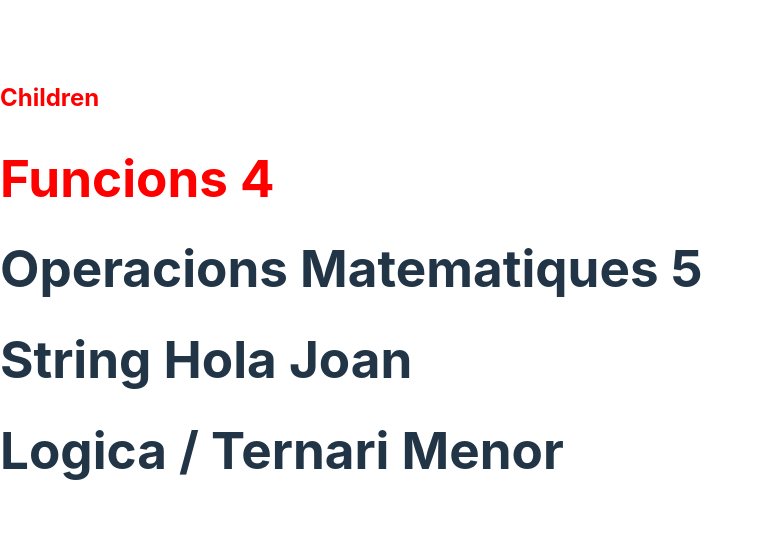
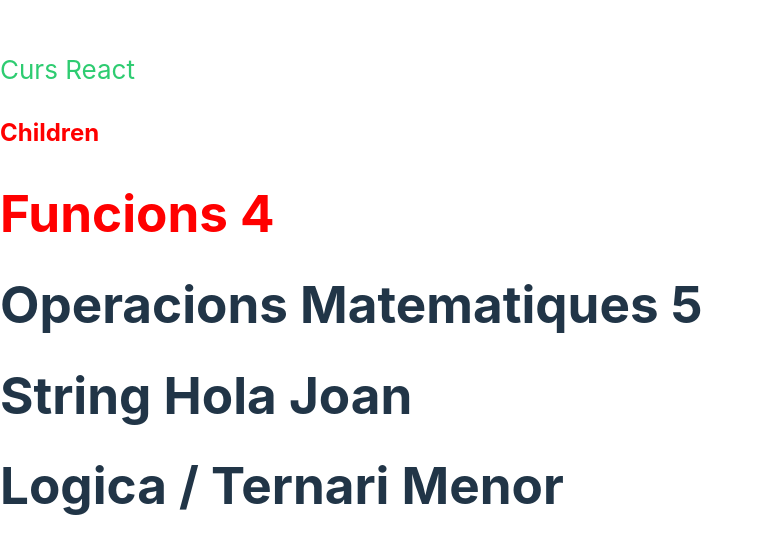
Before and after one commit to SectionOne/cursframeworks, a React (Vite) app in the folder cursreact/: page / in a window 1280 px wide. Shown: the part 102-656 px from the top of the page, without its empty margins (0-763 px from the left). Built offline with nearby package versions, Linux system fonts and the light colour scheme.

Commit message:
Codi 4 - Afegint In Style css

```diff
--- a/cursreact/src/App.jsx
+++ b/cursreact/src/App.jsx
@@ -6,9 +6,15 @@ function sumar(){
 }
 
 const nom = "Joan"
+
+const inlineStyle = {
+  color: "#2ecc71",
+  fontSize: "26px"
+}
 function App() {
     return (
     <>
+      <p style={inlineStyle}>Curs React</p>
       <div className='red'>
         <h2>Children</h2>
       </div>
```
Also changed, not shown: 1 other file (tests, documents, lock files or other folders).
